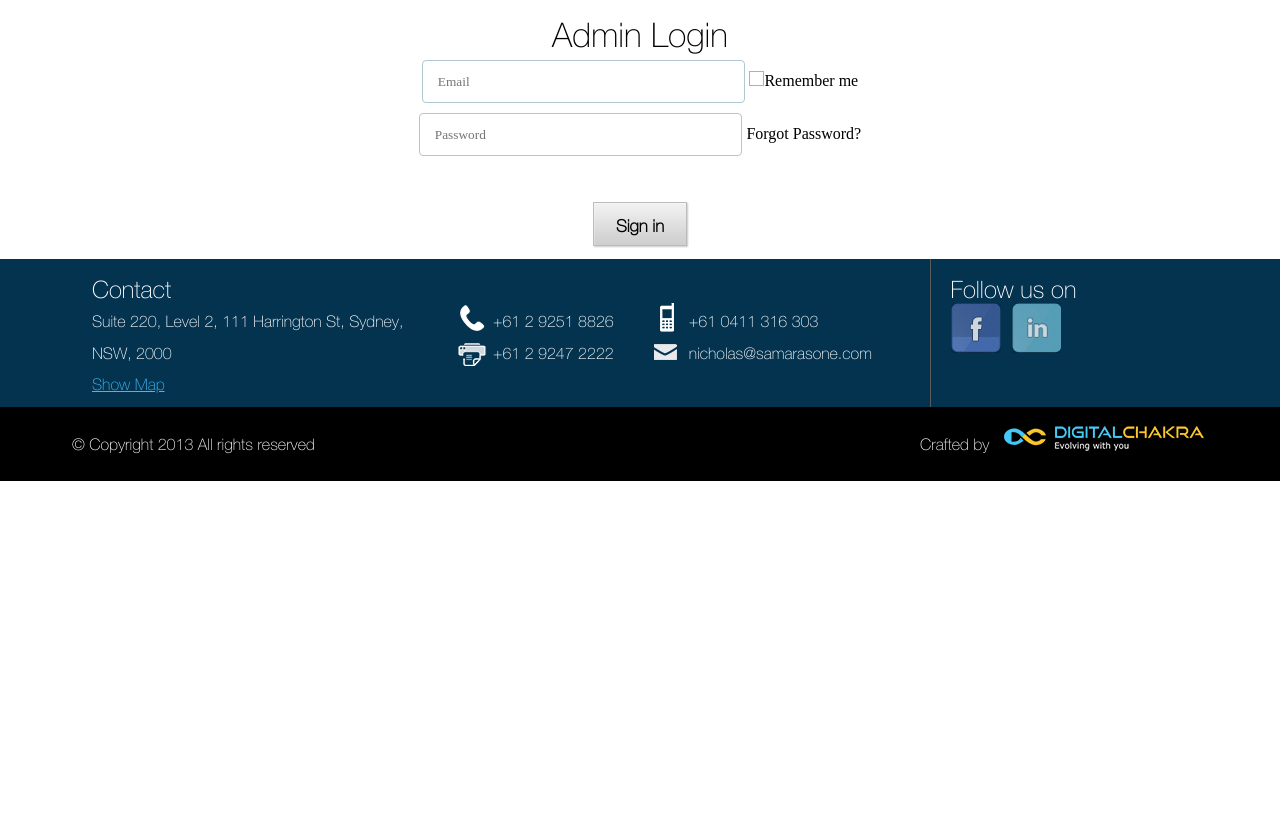
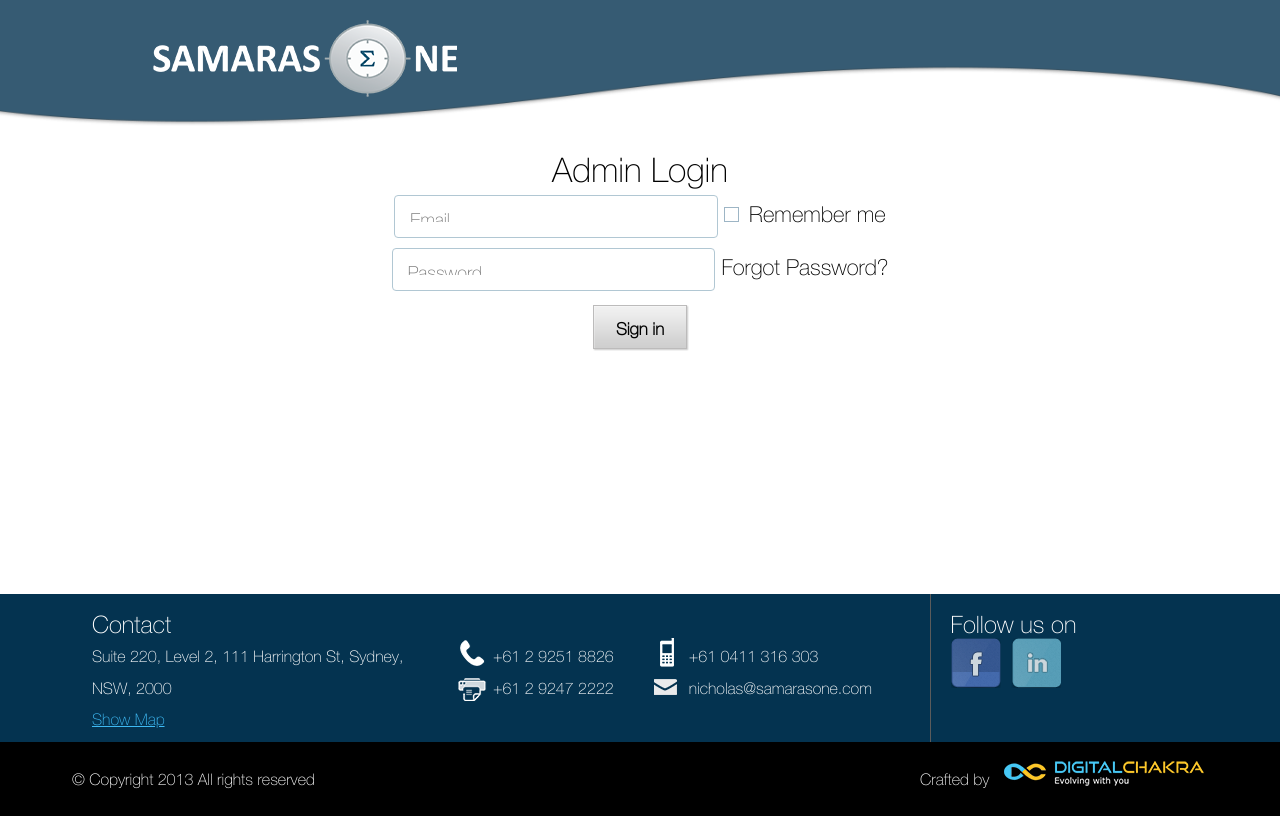
Before and after one commit to jrkphani/Samarasone, a CodeIgniter app: page /samaras/index.php/admin/login in a window 1280 px wide. Before the commit the page ends 481 px from the top, so only its background shows below. Run offline with CodeIgniter, Linux system fonts and the light colour scheme; some libraries are stand-ins or nearby versions.

Commit message:
admin page styles and footer push fixed

```diff
--- a/application/views/footer.php
+++ b/application/views/footer.php
@@ -1,11 +1,11 @@
-<!-- footer -->
+<!-- footer --><div class="push"></div>
 <?php
 $page = $this->uri->segment(1);
 $subpage = $this->uri->segment(2);
 ?>
 
 
-
+		</div>
     <div class="footer_full">
         <? if($page !='' && $page !='home' && $subpage!='contact') { ?>
         <div class="footer_top">
--- a/application/views/header.php
+++ b/application/views/header.php
@@ -26,7 +26,7 @@ $subpage = $this->uri->segment(2);?>
     <div  id="menu_logo" class="<?php if($page =='' || $page =='home') { echo ''; } else { echo 'menu_logo'; } ?>">
     </div>
     	<div id="mainmenu" class="mainmenu" style="display:none;">
-				<ul>
+		<ul>
        	  <li class="menu_top_bg"></li>
         </ul>
         <ul class="menu_bg">
@@ -86,10 +86,13 @@ $subpage = $this->uri->segment(2);?>
 
 
 <!-- admin header -->
+    <div class="comm_resi_header_top width_1060">
+		<h1><a href="<?php echo base_url(''); ?>"><img class="inner_plogo" src="<?php echo base_url('assets/images/logo.png'); ?>" alt="samaras one logo" title="samaras one"/></a></h1>
+	</div>
 	<?
 	$session_data = $this->session->userdata('logged_in');
 	if($session_data)
 	{
-		echo "<h1>Hello Admin </h1> <a href='".base_url('admin/logout')."'>Logout</a></li>";
+		echo "<h1 class='admin_header'>Hello Admin </h1> <p class='admin_calign'><a href='".base_url('admin/logout')."'>Logout</a></p></li>";
 		//echo "Hello ".$session_data['email']." <a href='".base_url('admin/logout')."'>Logout</a></li>";
 	} ?>
--- a/application/views/login_view.php
+++ b/application/views/login_view.php
@@ -1,11 +1,13 @@
 <div class="admin_login">
 	<form>
 		<h2 class="admin_h2">Admin Login</h2>
+
 		<div>
 			<input class="addmin_txt" type="text"  class="login" placeholder="Email" id="username" name="username">
 			<span class="login"><input type="checkbox" id="c1" class="form_checkbox" /><span class="rem_pad">Remember me</span></span>
 			<label for="c1"></label>
 		</div>
+
 		<div>
 			<input class="addmin_txt" type="password" class="login" placeholder="Password" id="passowrd" name="password">
 			<h3 class="forget" style="display:none;">Its easy to change your password<br><br></h3>
@@ -14,7 +16,7 @@
 			<span id="forget" class="login" >Forgot Password?</span><br>
 			<span class="admin_btn" id="back_to_login" class="forget clickr" style="display:none;">Cancel</span>
 		</div>
-		<span class="admin_error_msg"  id="error_msg" style="margin: 0!important; font-size: 14px; color: red;" ></span><br><br>
+		<span class="admin_error_msg"  id="admin_error_msg"></span>
 		<div>
 			<span class="clickr login admin_btn" id="loginsubmit" >Sign in</span>
 			<span class="clickr forget admin_btn" id="forgetsubmit" style="display:none;">Submit</span>
--- a/assets/css/inner_pages.css
+++ b/assets/css/inner_pages.css
@@ -309,37 +309,34 @@ background: url(../images/sprites.png) -1165px -52px no-repeat;
 }
 
 /*********************** login page ******************************/
-.admin_login{width: 1280px;
-margin: 0 auto; text-align: center;}
-.admin_login .admin_h2{padding: 20px 0;
-font-size: 34px;}
+.admin_login{width: 1280px; margin: 0 auto; text-align: center;}
+.admin_login .admin_h2{padding: 20px 0; font-size: 34px; padding-top: 155px;}
+.admin_login .addmin_txt{height: 39px; width: 23.8%; border-radius: 4px; border: 1px solid #B1C7D3!important; padding-left: 15px; font:18px HelveNueThin, Arial; margin-bottom: 10px;}
+.admin_login .admin_btn{background: url(../images/sprites.png) -425px -231px no-repeat; width: 99px; height: 51px; border: 0; cursor: pointer; font: 17px HelveNueThin, Arial; font-weight: bold;
+display: block; margin: 0 auto; line-height: 51px; margin-bottom:50px; }
+.admin_login .admin_btn:hover{background:url(../images/sprites.png) -528px -231px  no-repeat; width:99px; height:51px;}
+.admin_login .admin_error_msg{font-size: 16px; color: red; line-height: 26px;}
+.form_checkbox{margin-right: 10px;}
+.admin_login, .rem_pad #forget{font:22px HelveNueThin, Arial;}
+#forget{cursor: pointer;}
+#fusername{margin-left: 6px;}
+#admin_error_msg p{font-size: 16px; color: red; line-height: 26px;}
 
-.admin_login .addmin_txt{height: 39px;
-width: 23.8%;
-border-radius: 4px;
-border: 1px solid #B1C7D3!important;
-padding-left: 15px;
-font-family: inherit; margin-bottom: 10px;}
+/*********************** login header ******************************/
+/*.admin_header li{background-color: #043350; display: inline-block; margin: 0 10px;}
+.admin_header li a{font-size: 15px!important; color: #fff; }
+.admin_header a:hover{text-decoration: underline;}*/
+.admin_header{padding-top:155px; text-align: center; font-size: 34px;}
+.admin_calign{text-align: center!important;}
 
-.admin_login .admin_btn{background: url(../images/sprites.png) -425px -231px no-repeat;
-width: 99px;
-height: 51px;
-border: 0;
-cursor: pointer;
-font: 17px HelveNueThin, Arial;
-font-weight: bold;
-display: block;
-margin: 0 auto;
-line-height: 51px;
-margin-bottom: 10px;
-}
-
-.admin_login .admin_error_msg{ position:;
-margin: 0!important;
-font-size: 14px;
-color: red;}
-.admin_error_msg p{}
-.admin_header{width: 100%; background-color: #043350; height: 60px;}
-.admin_header li{background-color: #043350; display: inline-block; margin: 0 10px;}
-.admin_header li a{font-size: 15px!important; color: #fff; }
-.admin_header a:hover{text-decoration: underline;}
+/*********************** edit page ******************************/
+.admin_edit{margin: 0 auto; width: 824px;}
+.admin_edit .admin_btn{background: url(../images/sprites.png) -425px -231px no-repeat; width: 99px; margin: 0 0 20px -2px; line-height: 55px!important; height: 51px; float:left; text-align: center; border: 0; cursor: pointer; font: 17px HelveNueThin, Arial; font-weight: bold; }
+.admin_edit .admin_btn:hover{background:url(../images/sprites.png) -528px -231px  no-repeat; width:99px; height:51px;}
+.admin_edit .edit_area{font: 17px HelveNueThin, Arial; padding: 10px; max-width:818px!important;}
+.admin_edit .updated_cancel{width: 839px; margin: 0 auto;}
+/*********************** select page ******************************/
+.admin_select_page{text-align: center; margin: 20px 0 0 0;}
+.select_page{-moz-appearance: none; -webkit-appearance: none; -o-appearance: none; -ms-appearance: none; padding: 10px 18px 10px 10px; border: 1px solid #B1C7D3; margin: 20px 0;
+background: #fff url(../images/dd_arrow1.png) 92% 50% no-repeat; font-size:24px!important; font-family: HelveNueThin, Arial!important; border-radius: 4px; font-weight: normal; cursor: pointer;}
+.select_page option{line-height: 35px!important; cursor: pointer; padding: 10px 0px; height: 20px; font-size: 20px;}
--- a/assets/css/style.css
+++ b/assets/css/style.css
@@ -423,10 +423,10 @@ html, body {
   min-height: 100%;
   height: auto !important;
   height: 100%;
-  margin: 0 auto -155px; /* the bottom margin is the negative value of the footer's height */
+  margin: 0 auto -206px; /* the bottom margin is the negative value of the footer's height */
 }
 .footer_full, .push {
-  height: 155px; /* .push must be the same height as .footer */
+  height: 103px; /* .push must be the same height as .footer */
 }
 
 /*
```
Also changed, not shown: application/views/admin/edit_page.php (+12 -8 lines), application/views/admin/pages.php (+13 -9 lines), assets/js/login.js (+12 -12 lines).
